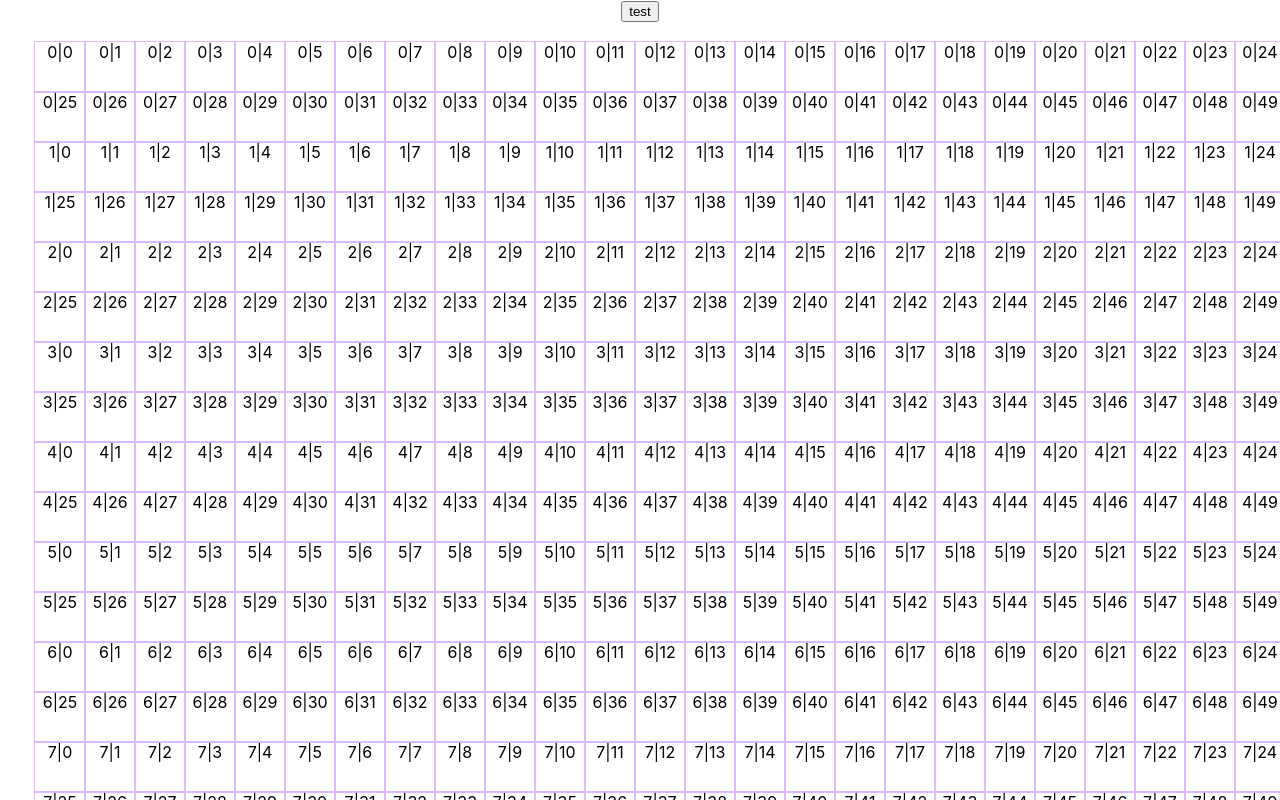
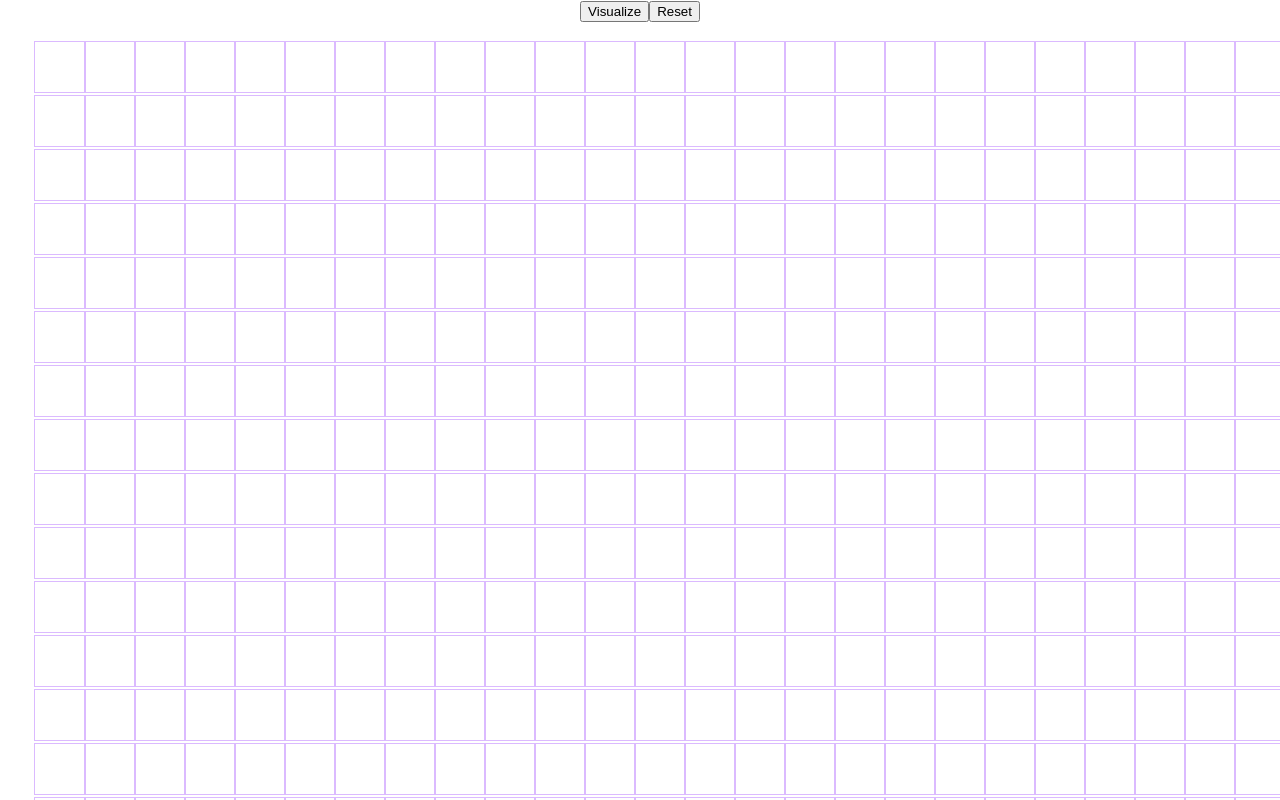
Before and after one commit to tonyli29/algoVisualizer, a React (Create React App) app: page / in a window 1280 px wide. Shown: the top 800 px of the page. Built offline with nearby package versions, Linux system fonts and the light colour scheme.

Commit message:
added animation and reset button for the grid

```diff
--- a/src/visualizer/Node/Node.css
+++ b/src/visualizer/Node/Node.css
@@ -12,6 +12,28 @@
 }
 .node-visited {
   background-color: #bf85ff;
+  animation-name: visited;
+  animation-fill-mode: fowards;
+  animation-duration: 1.5s;
+}
+
+@keyframes visited {
+  from {
+    transform: scale(0.3);
+    background-color: #ff8585;
+  }
+  to {
+    transform: scale(1);
+    background-color: #bf85ff;
+  }
+}
+@keyframes t {
+  from {
+    background-color: yellow;
+  }
+  to {
+    background-color: #bf85ff;
+  }
 }
 .node-wall {
   background-color: grey;
@@ -21,4 +43,15 @@
 }
 .node-shortest {
   background-color: hotpink;
+  animation-name: shortest;
+  animation-fill-mode: fowards;
+  animation-duration: 0.5s;
 }
+@keyframes shortest {
+  from {
+    transform: scale(1.3);
+  }
+  to {
+    transform: scale(1);
+  }
+}
--- a/src/visualizer/Node/Node.jsx
+++ b/src/visualizer/Node/Node.jsx
@@ -23,7 +23,7 @@ const Node = props => {
       onMouseUp={() => props.mouseUp(props.row, props.col)}
       onMouseEnter={() => props.mouseEnter(props.row, props.col)}
     >
-      {props.row}|{props.col}
+      {/* {props.row}|{props.col} */}
     </div>
   );
 };
--- a/src/visualizer/PathFinder.jsx
+++ b/src/visualizer/PathFinder.jsx
@@ -58,13 +58,13 @@ const PathFinder = props => {
         );
         setTimeout(() => {
           animateShortestPath(shortestPath);
-        }, 6 * i);
+        }, 10 * i);
       }
       setTimeout(() => {
         const node = visitedNodesforAnimation[i];
         document.getElementById(`node-${node.row}-${node.col}`).className =
           "node node-visited";
-      }, 5 * i);
+      }, 10 * i);
     }
   }
 
@@ -74,7 +74,7 @@ const PathFinder = props => {
         const node = shortestPath[i];
         document.getElementById(`node-${node.row}-${node.col}`).className =
           "node node-shortest";
-      }, 8 * i);
+      }, 30 * i);
     }
   }
 
@@ -113,10 +113,29 @@ const PathFinder = props => {
     }
   }
 
+  function resetButton() {
+    for (let row = 0; row < 20; row++) {
+      const currentRow = [];
+      for (let col = 0; col < 50; col++) {
+        if (col === START_COL && row === START_ROW) {
+          document.getElementById(`node-${row}-${col}`).className =
+            "node node-start";
+        } else if (col === FINISH_COL && row === FINISH_ROW) {
+          document.getElementById(`node-${row}-${col}`).className =
+            "node node-finish";
+        } else {
+          document.getElementById(`node-${row}-${col}`).className = "node";
+        }
+      }
+    }
+
+    setGrid(getInitialGrid());
+  }
+
   return (
     <div className="main-container">
-      <button onClick={() => VisualizeDijkstra()}>test</button>
-
+      <button onClick={() => VisualizeDijkstra()}>Visualize</button>
+      <button onClick={() => resetButton()}>Reset</button>
       <div className="main-grid">
         {grid.map((row, rowId) => {
           return (
```
